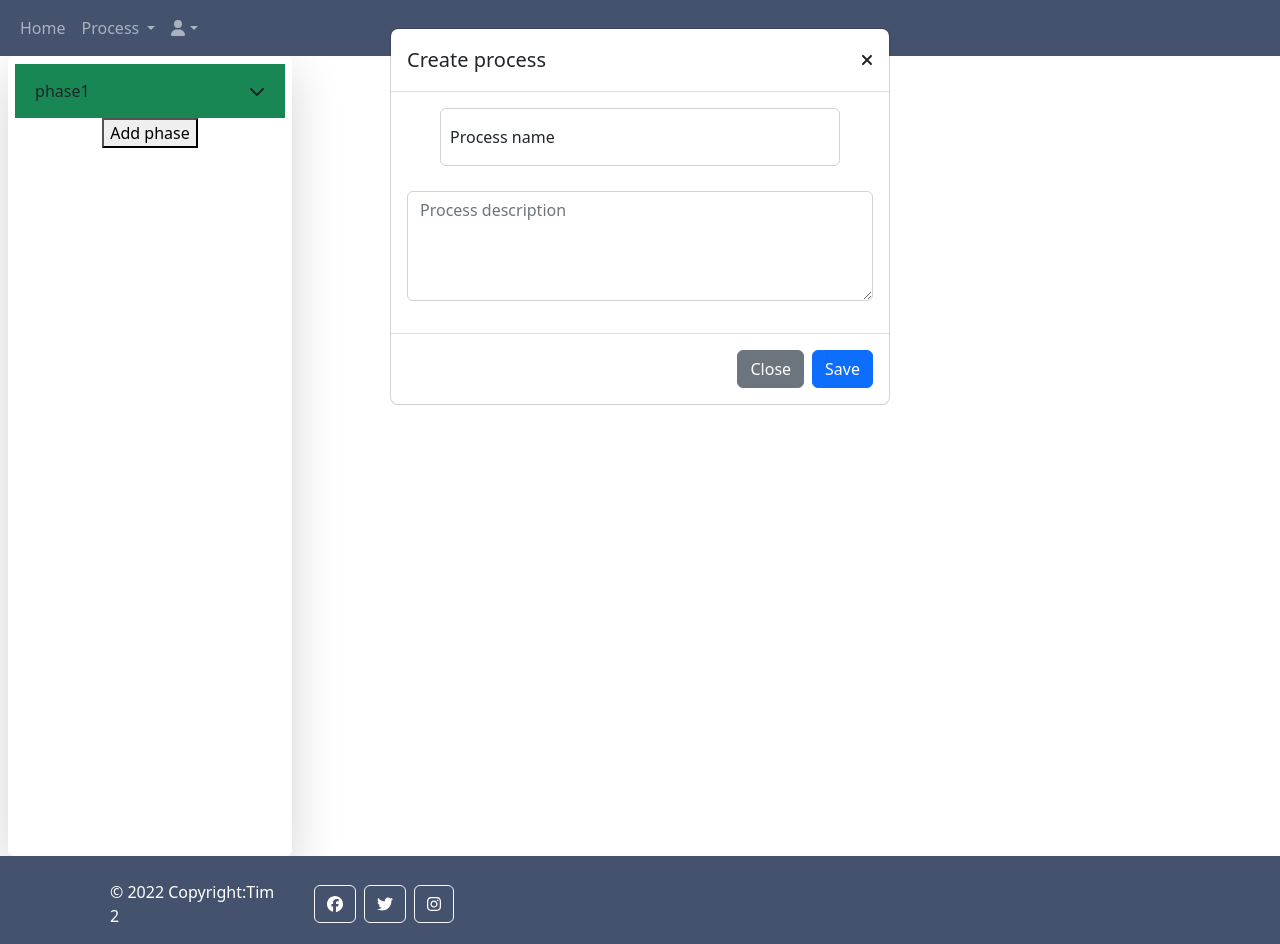
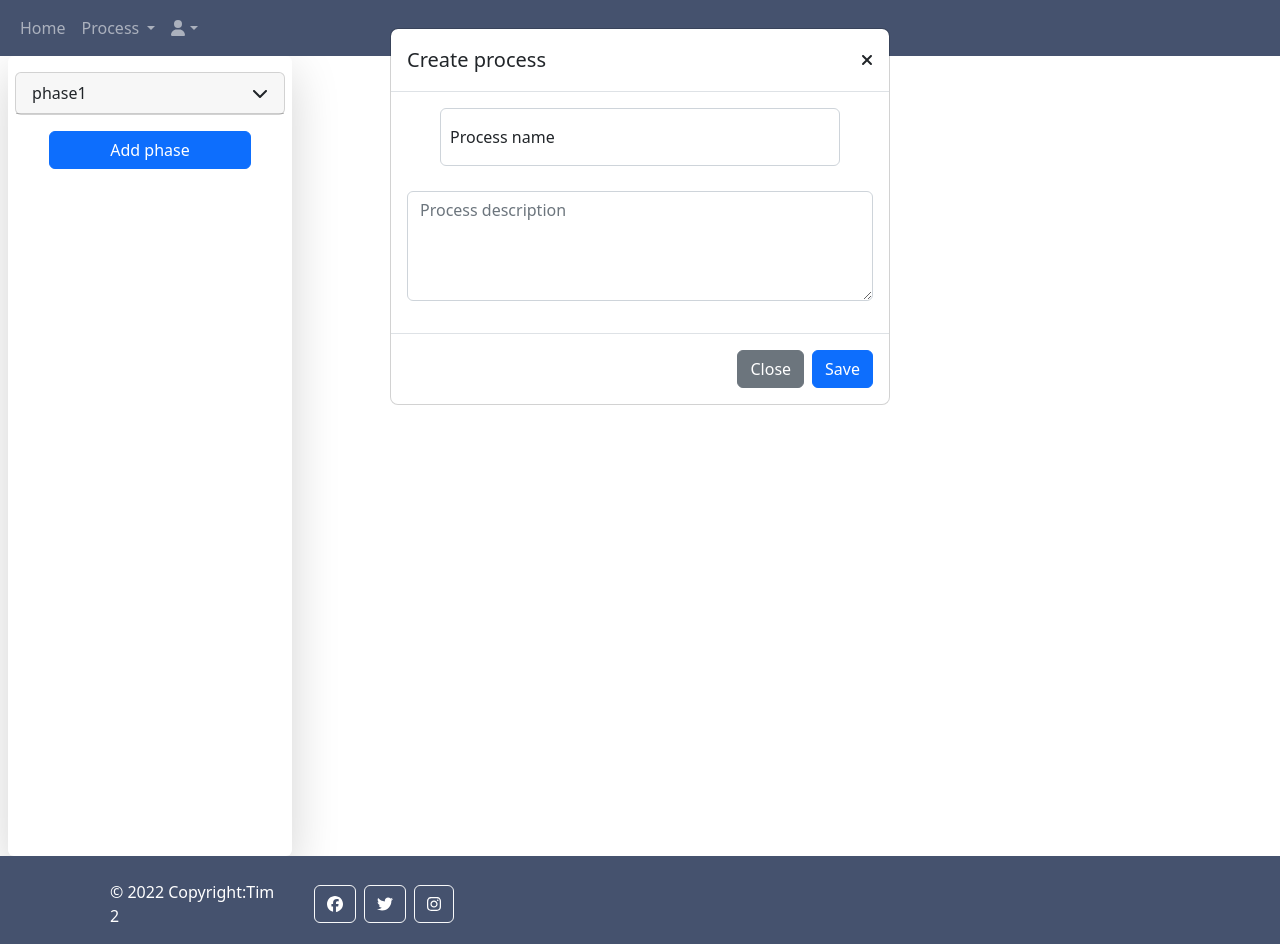
Before and after one commit to Dominik2507/ProjektR, a React (Create React App) app in the folder frontend/: page /createProcess in a window 1280 px wide. Built offline with nearby package versions, Linux system fonts and the light colour scheme.

Commit message:
toolbar styling added

```diff
--- a/frontend/src/App.css
+++ b/frontend/src/App.css
@@ -4,6 +4,7 @@
     flex-direction: column;
     height: 100vh;
     justify-content: space-between;
+    box-sizing: border-box;
 }
 
 .background-color-1{
--- a/frontend/src/components/Dropdown.css
+++ b/frontend/src/components/Dropdown.css
@@ -8,9 +8,7 @@
     cursor: pointer;
 }
 
-.dropdown-container::after{
 
-}
 
 .dropdown-title{
     display: flex;
--- a/frontend/src/components/Dropdown.jsx
+++ b/frontend/src/components/Dropdown.jsx
@@ -10,8 +10,8 @@ export default function Dropdown({children,name, active=false}){
     const handleClick = () =>  setDropdownActive(prevDropdownActive => !prevDropdownActive);
 
     return(
-        <div className="dropdown-container">
-            <div className="dropdown-title">
+        <div className="dropdown-container card my-2 py-0 w-100">
+            <div className="dropdown-title card-header">
                 {name}
                 <FontAwesomeIcon onClick={handleClick} icon={faChevronDown} className={dropdownActive ? "dropdown-icon-active" : "dropdown-icon"}/>
             </div>
--- a/frontend/src/components/Form/Button.jsx
+++ b/frontend/src/components/Form/Button.jsx
@@ -4,7 +4,7 @@ import "./Button.css"
 
 export default function Button({handleClick, placeholder}){
     return(
-        <div className="d-grid col-4 text-center my-3 w-75">
+        <div className="d-grid col-4 text-center my-2 w-75">
             <button
                 className="btn btn-primary"
                 type="button"
--- a/frontend/src/components/ParameterInput.jsx
+++ b/frontend/src/components/ParameterInput.jsx
@@ -59,6 +59,7 @@ export default function ParameterInput({params,setAllParameters}){
                 placeholder="Parameter name"
                 error={err}
             />
+
             <Input
                 type="text"
                 name="paramDesc"
@@ -86,8 +87,10 @@ export default function ParameterInput({params,setAllParameters}){
                 error={null}
             />
 
+            <div className="d-flex mx-1 flex-column align-items-center">
+                <Button placeholder="Add parameter" handleClick={handleSave} />
+            </div>
 
-            <Button placeholder="Add parameter" handleClick={handleSave} />
         </React.Fragment>
 
     )
--- a/frontend/src/components/ViewToolbar/ViewComponentToolbar.jsx
+++ b/frontend/src/components/ViewToolbar/ViewComponentToolbar.jsx
@@ -3,6 +3,7 @@ import CreatePhase from "../../pages/CreateProcess/CreatePhase";
 import CreateComponent from "../../pages/CreateProcess/CreateComponent";
 import Dropdown from "../Dropdown";
 import { useState } from "react";
+import Button from "../Form/Button";
 
 
 export default function ViewComponentToolbar({component, phase,process, setProcess, viewMode}){
@@ -36,7 +37,7 @@ export default function ViewComponentToolbar({component, phase,process, setProce
 
                 :
 
-                <>
+                <section className="p-2">
                     <div>O komponenti: {component.description || "Treba dodati opis komponente u bazu"}</div>
                     <div>Params: {!component.params ?  "no params" : ""}</div>
                     {rows}
@@ -45,12 +46,19 @@ export default function ViewComponentToolbar({component, phase,process, setProce
                             <Dropdown name="Component">
                                 <CreateComponent phase={phase} process={process} setProcess={setProcess} setShowDropDown={setShowDropDown} />
                             </Dropdown> : <></>
+                    }
+                    {
+                        !viewMode ?
+                            <div className="d-flex mx-1 flex-column align-items-center">
+                                <Button placeholder="Remove component" handleClick={()=> deleteComponent()}/>
+                                <Button placeholder="Edit component" handleClick={()=> setEdit(true)}/>
+                            </div>
+                        :
+                            <></>
+                    }
 
-                    }
-                    <button hidden={viewMode} onClick={()=> deleteComponent()}> Remove component</button>
-                    <button hidden={viewMode} onClick={()=> setEdit(true)}> Edit component</button>
 
-                </>
+                </section>
                }
             </Dropdown>
 
--- a/frontend/src/components/ViewToolbar/ViewPhasesToolbar.jsx
+++ b/frontend/src/components/ViewToolbar/ViewPhasesToolbar.jsx
@@ -5,6 +5,7 @@ import Dropdown from "../Dropdown";
 import CreatePhaseToolbar from "../../pages/CreateProcess/CreatePhaseToolbar";
 import ViewSinglePhaseToolbar from "./ViewSinglePhaseToolbar";
 import { useState } from "react";
+import Button from "../Form/Button";
 
 export default function ViewPhasesToolbar({process, setProcess, viewMode}){
 
@@ -13,7 +14,7 @@ export default function ViewPhasesToolbar({process, setProcess, viewMode}){
     let rows=[];
     for(let phase of process.phases || []){
         rows.push(
-            <div key={phase.phaseid}  className={ phase.phaseid%2==0 ? "bg-danger" : "bg-success"}>
+            <div key={phase.phaseid}>
                 <ViewSinglePhaseToolbar key={phase.phaseid} process={process} phase={phase} setProcess={setProcess} viewMode={viewMode}/>
             </div>
         )
@@ -27,7 +28,16 @@ export default function ViewPhasesToolbar({process, setProcess, viewMode}){
 
                  <CreatePhaseToolbar process={process} setProcess={setProcess} setShowDropDown={setShowDropDown}/>
                  :
-                 <>{!viewMode ? <button onClick={()=> setShowDropDown(true)}> Add phase</button>: ""}</>
+                 <>
+                    {!viewMode ?
+                        <div className="d-flex w-100 flex-column justify-content-center align-items-center">
+                            <Button placeholder="Add phase" handleClick={()=> setShowDropDown(true)}/>
+                        </div>
+                        :
+                        <></>
+                    }
+                </>
+
 
             }
 
--- a/frontend/src/pages/CreateProcess/CreateComponent.jsx
+++ b/frontend/src/pages/CreateProcess/CreateComponent.jsx
@@ -98,12 +98,16 @@ export default function CreateComponent({process, setProcess, phase, component=n
             />
             <div>Params</div>
             {rows}
-            <Dropdown name="Add a parameter">
-                <ParameterInput params={allParameters} setAllParameters={setAllParameters} />
-            </Dropdown>
+            <div className="m-3">
+                <Dropdown name="Add a parameter">
+                    <ParameterInput params={allParameters} setAllParameters={setAllParameters} />
+                </Dropdown>
+            </div>
             { false ? <Select options={allPhases} selected={phaseSelectValue} setSelected={setPhaseSelectValue} /> : ""}
-            <Button placeholder={component ? "Save changes" : "Add component"} handleClick={handleSave}/>
-            <Button placeholder={"Cancel"} handleClick={()=>{component ? setEdit(false) : setShowDropDown(false)}}/>
+            <div className="d-flex w-100 flex-column align-items-center">
+                <Button placeholder={component ? "Save changes" : "Add component"} handleClick={handleSave}/>
+                <Button placeholder={"Cancel"} handleClick={()=>{component ? setEdit(false) : setShowDropDown(false)}}/>
+            </div>
         </React.Fragment>
     );
 
--- a/frontend/src/pages/CreateProcess/CreatePhase.jsx
+++ b/frontend/src/pages/CreateProcess/CreatePhase.jsx
@@ -94,11 +94,16 @@ export default function CreatePhase({process, setProcess, setShowDropDown, phase
                 placeholder="Phase description"
                 handleChange={(e) => setPhaseDescription(e.target.value)}
             />
+
+            <div className="m-3">
                 <Dropdown name="Phase parameter">
                     <ParameterInput setAllParameters={setAllParameters}/>
                 </Dropdown>
+            </div>
+            <div className="d-flex w-100 flex-column align-items-center">
                 <Button placeholder={phase ? "Save changes" : "Add phase"} handleClick={handleAddPhase} />
                 <Button placeholder={"Cancel"} handleClick={()=>{phase ? setEdit(false) : setShowDropDown(false)}}/>
+            </div>
         </React.Fragment>
             )
 }
--- a/frontend/src/pages/CreateProcess/CreateProcess.jsx
+++ b/frontend/src/pages/CreateProcess/CreateProcess.jsx
@@ -55,8 +55,9 @@ export default function CreateProcess(){
             }
 
             <Sidebar>
-                <h4 id={createProcessInfo[0].name}>{createProcessInfo[0].value}</h4>
+
                 <div className="processSidebar">
+                    <h4 className="m-3" id={createProcessInfo[0].name}>{createProcessInfo[0].value}</h4>
                     <ViewPhasesToolbar process={process} setProcess={setProcess}/>
                 </div>
             </Sidebar>
--- a/frontend/src/pages/ViewProcess/ViewOneProcess.jsx
+++ b/frontend/src/pages/ViewProcess/ViewOneProcess.jsx
@@ -27,8 +27,9 @@ export default function ViewOneProcess(){
     return (
         <React.Fragment>
             <Sidebar>
-                <h4>{process?.name}</h4>
+
                 <div className="processSidebar">
+                    <h4 className="m-3">{process?.name}</h4>
                     <ViewPhasesToolbar process={process} setProcess={setProcess} viewMode={true}/>
                 </div>
             </Sidebar>
```
Also changed, not shown: frontend/src/components/ViewToolbar/ViewSinglePhaseToolbar.jsx (+16 -7 lines). Lines whose indentation alone changed are shown as unchanged.
